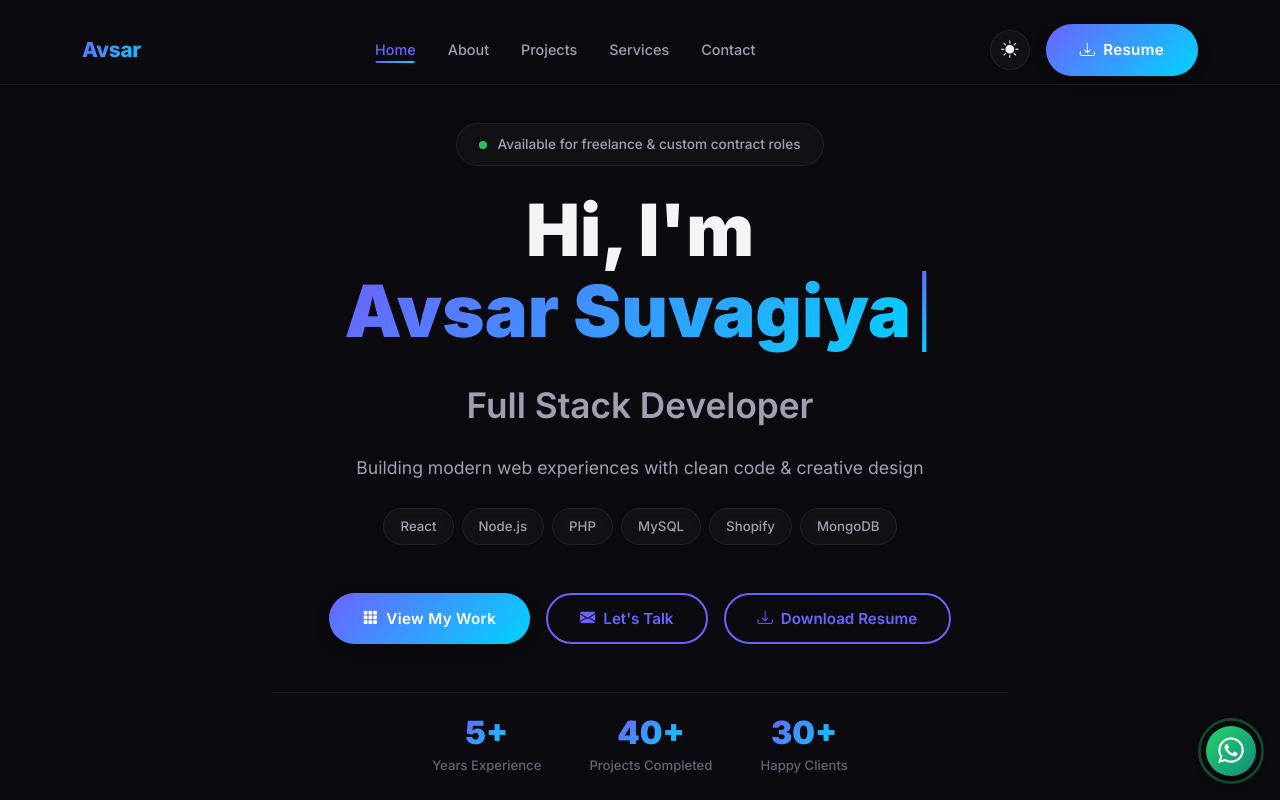
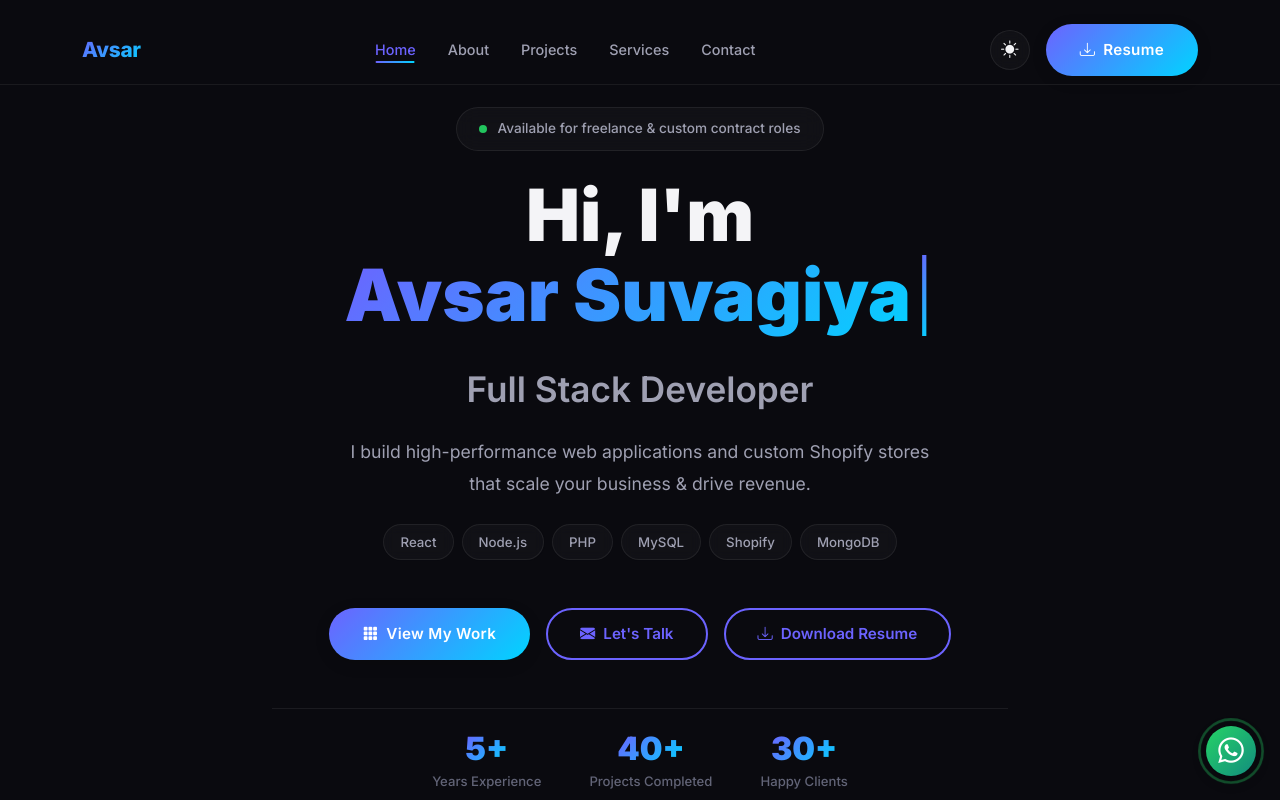
Before and after one commit to AvsarSuvagiyaCelvion/Avsar-Portfolio, a React (Vite) app: page / in a window 1280 px wide. Shown: the top 800 px of the page. Built offline with nearby package versions, Linux system fonts and the light colour scheme; no server answers.

Commit message:
update hero subtitle and footer accessibility and alignment

```diff
--- a/src/components/Footer/Footer.jsx
+++ b/src/components/Footer/Footer.jsx
@@ -112,7 +112,7 @@ export default function Footer() {
             <p>
               &copy; {new Date().getFullYear()}{' '}
               <span className="gradient-text">Avsar</span>&nbsp;
-               Built with <i className="bi bi-heart-fill" style={{ color: '#ff6b9d', fontSize: '0.75rem' }}></i> using React &amp; Bootstrap.
+               Built with <i className="bi bi-heart-fill" aria-label="love" style={{ color: '#ff6b9d', fontSize: '0.75rem', verticalAlign: 'middle', margin: '0 2px' }}></i> using React &amp; Bootstrap.
             </p>
           </div>
         </div>
--- a/src/data/portfolioData.js
+++ b/src/data/portfolioData.js
@@ -1,7 +1,7 @@
 export const personalInfo = {
   name: 'Avsar Suvagiya',
   title: 'Full Stack Developer',
-  subtitle: 'Building modern web experiences with clean code & creative design',
+  subtitle: 'I build high-performance web applications and custom Shopify stores that scale your business & drive revenue.',
   email: 'avsarsuvagiya968@gmail.com',
   phone: '+91 8320653782',
   location: 'Surat , Gujrat , India',
```
